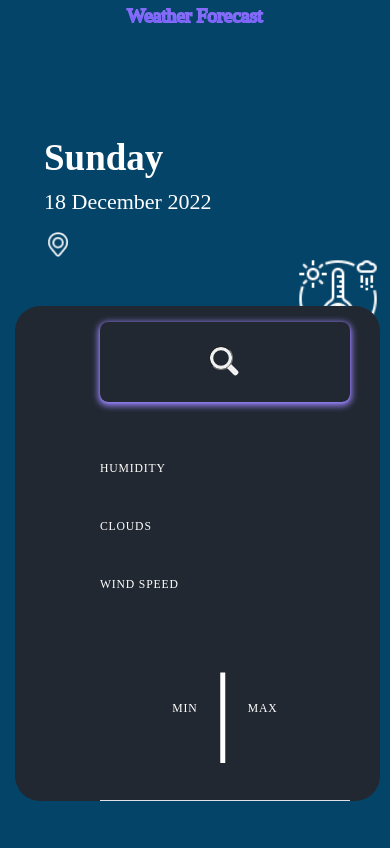
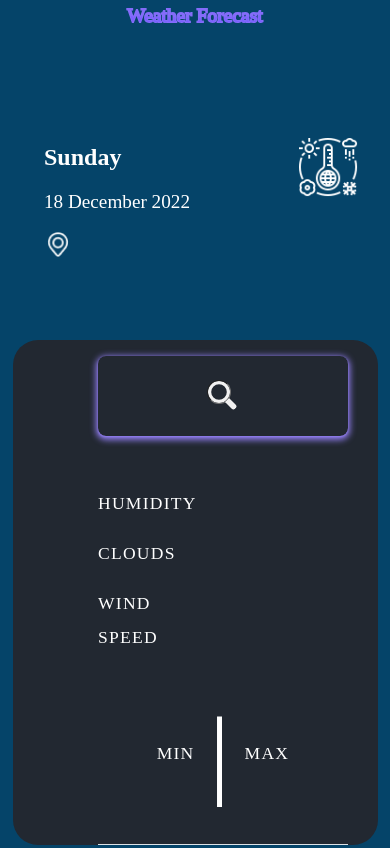
Before and after one commit to arviyonismara/Final-Project-Hacktiv8-4, a plain HTML site: page index.html in a window 390 px wide. Shown: the top 848 px of the page. Drawn offline with nearby package versions, Linux system fonts and the light colour scheme.

Commit message:
fix responsive

```diff
--- a/css/style.css
+++ b/css/style.css
@@ -79,13 +79,13 @@ body {
 }
 
 .hari {
-    font-size: 37px;
+    font-size: 2.5em;
     font-weight: 700;
     line-height: 45px;
 }
 
 .tanggal {
-    font-size: 22px;
+    font-size: 2.2em;
     font-weight: 500;
     line-height: 27px;
 }
@@ -105,9 +105,9 @@ body {
 }
 
 .kota h1 {
-    font-size: 20px;
+    font-size: 1.8em;
     font-weight: 600;
-    margin-top: 3px;
+    margin-top: 0.1vh;
     margin-left: 10px;
 }
 
@@ -286,10 +286,11 @@ input[type="search"]::-webkit-search-cancel-button {
     height: 4em;
     background: #9DB2C3;
     margin-top: 10em;
-    padding: 1em 0;
+    bottom: 0;
+
 }
 .footer p{
-    font-size: 1.5em;
+    font-size: 1.2em;
     color: #282539;
 }
 @media only screen and (max-width: 1080px) {
@@ -305,37 +306,78 @@ input[type="search"]::-webkit-search-cancel-button {
         width: 60em;
         height: 30em;
         margin-left: 0.25vw;
-        margin-top: 26vh;
+        margin-top: 30vh;
     }
     .suhu{
-        position: inherit;
-        display: block;
-        margin-left: 65vw;
-        margin-top: 0px;
+        position: absolute;
+        top: 0;
+        right: 0;
+        margin-top: 15px;
+        margin-right: 20px;
 
-    }
-    .suhu h1 h3{
-        font-size: 1.2em;
     }
     .row h6,
     .min-max-temp h6{
-        font-size: 3vw;
-        text-align: center;
-    }
-    .min-max-temp p{
-        font-size: 50px;
+        font-size: 1.5em;
     }
 }
 @media only screen and (max-width: 600px) {
+    .desc{
+        height: 100%;
+        width: 100%;
+    }
+    .row h6,
+    .min-max-temp h6{
+        left: 0;
+        font-size: 3.5vw;
+    }
+    .col-sm-6{
+        width: 35vw;
+    }
 
+}
+@media (min-width: 280px) and (max-width: 428px) {
+    .hari {
+        font-size: 1.5em;
+        font-weight: 700;
+        line-height: 45px;
+    }
+
+    .tanggal {
+        font-size: 1.2em;
+        font-weight: 500;
+        line-height: 27px;
+    }
+    .kota h1 {
+        font-size: 1.2em;
+        font-weight: 600;
+        margin-top: 0.1vh;
+        margin-left: 10px;
+    }
     .suhu{
+        /* top: 1;
+        right: 0; */
+        margin-top: 50px;
+        margin-right: 20px;
+        text-align: end;
+
+    }
+    .suhu img {
         display: block;
-        margin-top: 0px;
+        width: 60px;
+        height: 60px;
+        float: right;
     }
     .desc{
         height: 100%;
         width: 100%;
-        left: 0.5vw;
     }
-
+    .row h6,
+    .min-max-temp h6{
+        left: 0;
+        font-size: 4.5vw;
+    }
+    .col-sm-6{
+        width: 20vw;
+    }
 }
--- a/index.html
+++ b/index.html
@@ -42,7 +42,10 @@
                 onclick="searchButton"
               />
               <h1><span class="temp"></span></h1>
-              <h3 class="condition text-capitalize"></h3>
+              <h3
+                class="condition text-capitalize"
+                style="font-size: 16px"
+              ></h3>
             </div>
           </div>
         </div>
```
